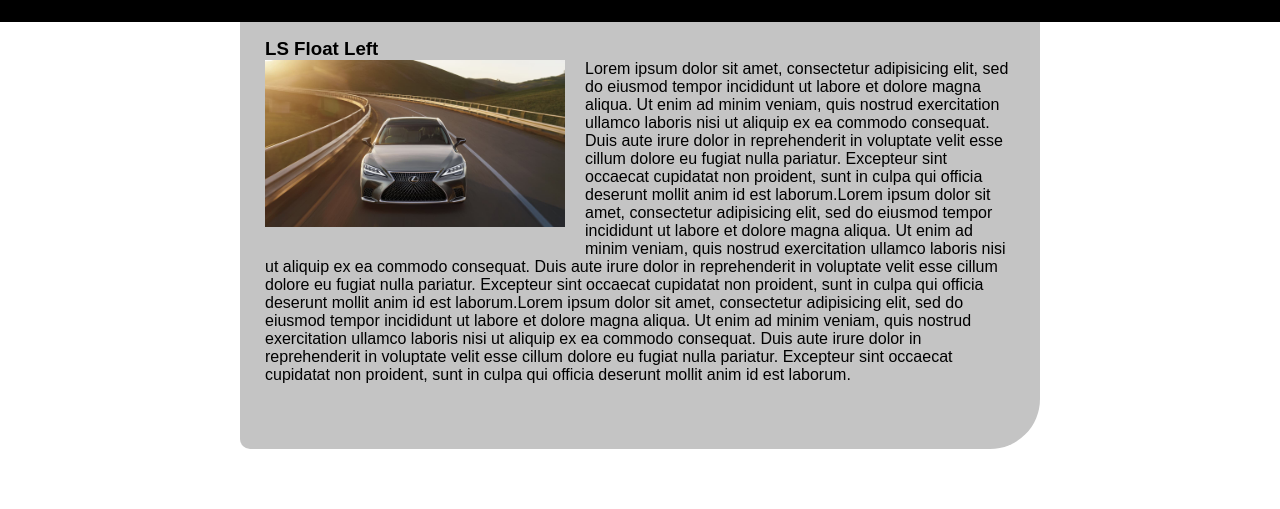
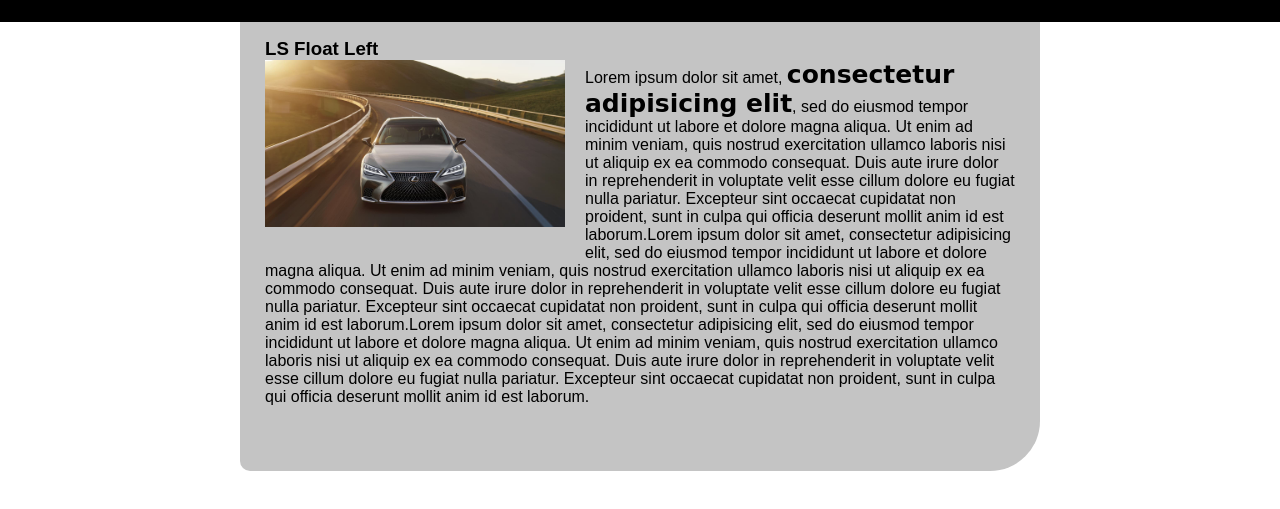
Before and after one commit to jmoonufl/assignment4-mooneyj, a plain HTML site: page index.html in a window 1280 px wide. Shown: the part 65-574 px from the top of the page. Drawn offline with Linux system fonts and the light colour scheme.

Commit message:
added span tag to body.

```diff
--- a/css/styles.css
+++ b/css/styles.css
@@ -62,3 +62,9 @@
     border-radius: 50px 10px;
     margin: 10px 0px;
 }
+
+.custom-text {
+    font-size: 25px;
+    font-weight: bold;
+    font-family: cursive;
+}
--- a/index.html
+++ b/index.html
@@ -30,7 +30,7 @@
 
           <img class="ls-image-left" src="images/ls.jpg" alt="LS" width="300">
 
-          <p>Lorem ipsum dolor sit amet, consectetur adipisicing elit, sed do eiusmod tempor incididunt ut labore et dolore magna aliqua. Ut enim ad minim veniam, quis nostrud exercitation ullamco laboris nisi ut aliquip ex ea commodo consequat. Duis aute irure dolor in reprehenderit in voluptate velit esse cillum dolore eu fugiat nulla pariatur. Excepteur sint occaecat cupidatat non proident, sunt in culpa qui officia deserunt mollit anim id est laborum.Lorem ipsum dolor sit amet, consectetur adipisicing elit, sed do eiusmod tempor incididunt ut labore et dolore magna aliqua. Ut enim ad minim veniam, quis nostrud exercitation ullamco laboris nisi ut aliquip ex ea commodo consequat. Duis aute irure dolor in reprehenderit in voluptate velit esse cillum dolore eu fugiat nulla pariatur. Excepteur sint occaecat cupidatat non proident, sunt in culpa qui officia deserunt mollit anim id est laborum.Lorem ipsum dolor sit amet, consectetur adipisicing elit, sed do eiusmod tempor incididunt ut labore et dolore magna aliqua. Ut enim ad minim veniam, quis nostrud exercitation ullamco laboris nisi ut aliquip ex ea commodo consequat. Duis aute irure dolor in reprehenderit in voluptate velit esse cillum dolore eu fugiat nulla pariatur. Excepteur sint occaecat cupidatat non proident, sunt in culpa qui officia deserunt mollit anim id est laborum.</p>
+          <p>Lorem ipsum dolor sit amet, <span class="custom-text">consectetur adipisicing elit</span>, sed do eiusmod tempor incididunt ut labore et dolore magna aliqua. Ut enim ad minim veniam, quis nostrud exercitation ullamco laboris nisi ut aliquip ex ea commodo consequat. Duis aute irure dolor in reprehenderit in voluptate velit esse cillum dolore eu fugiat nulla pariatur. Excepteur sint occaecat cupidatat non proident, sunt in culpa qui officia deserunt mollit anim id est laborum.Lorem ipsum dolor sit amet, consectetur adipisicing elit, sed do eiusmod tempor incididunt ut labore et dolore magna aliqua. Ut enim ad minim veniam, quis nostrud exercitation ullamco laboris nisi ut aliquip ex ea commodo consequat. Duis aute irure dolor in reprehenderit in voluptate velit esse cillum dolore eu fugiat nulla pariatur. Excepteur sint occaecat cupidatat non proident, sunt in culpa qui officia deserunt mollit anim id est laborum.Lorem ipsum dolor sit amet, consectetur adipisicing elit, sed do eiusmod tempor incididunt ut labore et dolore magna aliqua. Ut enim ad minim veniam, quis nostrud exercitation ullamco laboris nisi ut aliquip ex ea commodo consequat. Duis aute irure dolor in reprehenderit in voluptate velit esse cillum dolore eu fugiat nulla pariatur. Excepteur sint occaecat cupidatat non proident, sunt in culpa qui officia deserunt mollit anim id est laborum.</p>
         </div>
       </section>
     </main>
```
